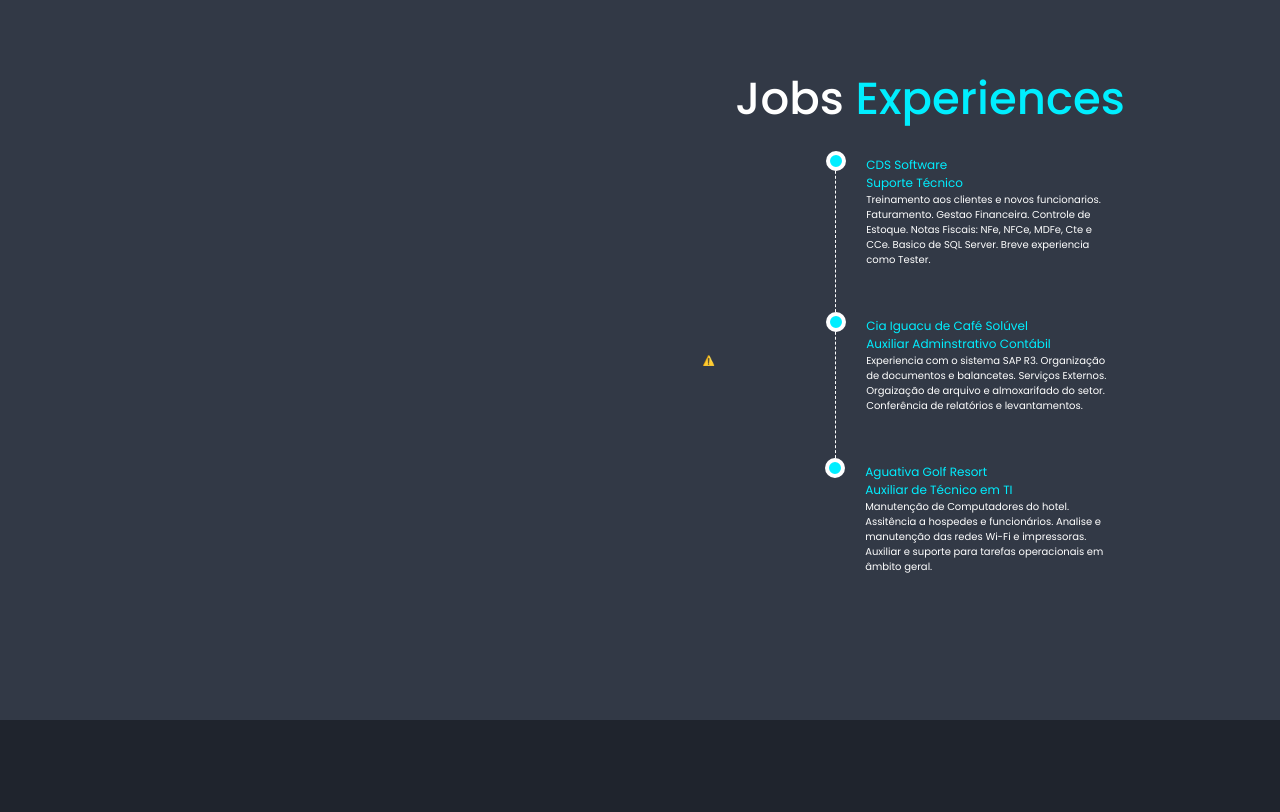
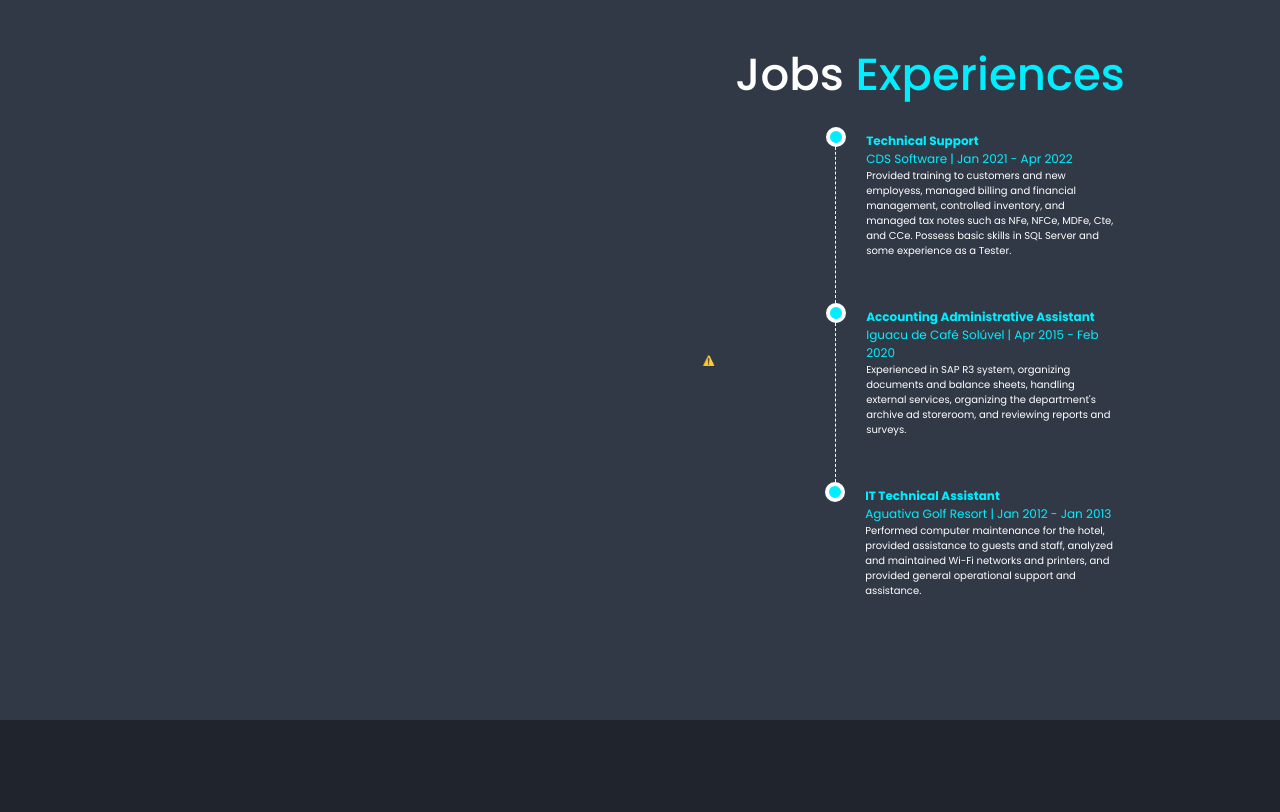
Before and after one commit to kauanzera/portfolio, a plain HTML site: page index.html in a window 1280 px wide. Shown: the part 880-1692 px from the top of the page. Drawn offline with nearby package versions, Linux system fonts and the light colour scheme; no server answers.

Commit message:
traduzido jobs experiences

```diff
--- a/css/style.css
+++ b/css/style.css
@@ -507,6 +507,10 @@ ul.rb li .timestamp {
   color: #fff;
 }
 
+.timestamp {
+  width: 250px;
+}
+
 .container-3 {
   width: 5em;
   vertical-align: right;
--- a/index.html
+++ b/index.html
@@ -42,9 +42,9 @@
   <!-- home section design -->
   <section class="home" id="home">
     <div class="home-content">
-      <h3>Hi, It's me</h3>
+      <h3>Hi, It's Me</h3>
       <h1>Kauan Felipe</h1>
-      <h3>and I'm <span class="multiple-text"></span></h3>
+      <h3>And I'm <span class="multiple-text"></span></h3>
       <p>
         Currently, I am studying Analysis and Systems Development at UTFPR and I am dedicated to learning more about
         front-end technologies such as React, HTML, CSS and JavaScript.
@@ -92,39 +92,31 @@
         <ul class="rb">
           <li class="rb-item" ng-repeat="itembx">
             <div class="timestamp">
-              CDS Software<br> Suporte Técnico
+              <strong>Technical Support</strong><br> CDS Software | Jan 2021 - Apr 2022
             </div>
-            <div class="item-title">Treinamento aos clientes e novos funcionarios.
-              Faturamento.
-              Gestao Financeira.
-              Controle de Estoque.
-              Notas Fiscais: NFe, NFCe, MDFe, Cte e CCe.
-              Basico de SQL Server.
-              Breve experiencia como Tester.
+            <div class="item-title">Provided training to customers and new employess, managed billing and financial
+              management, controlled inventory, and managed tax notes such as NFe, NFCe, MDFe, Cte, and CCe. Possess
+              basic skills in SQL Server and some experience as a Tester.
             </div>
 
           </li>
           <li class="rb-item" ng-repeat="itembx">
             <div class="timestamp">
-              Cia Iguacu de Café Solúvel<br> Auxiliar Adminstrativo Contábil
+              <strong>Accounting Administrative Assistant</strong> <br> Iguacu de Café Solúvel | Apr 2015 - Feb 2020
             </div>
-            <div class="item-title">Experiencia com o sistema SAP R3.
-              Organização de documentos e balancetes.
-              Serviços Externos.
-              Orgaização de arquivo e almoxarifado do setor.
-              Conferência de relatórios e levantamentos.
+            <div class="item-title">Experienced in SAP R3 system, organizing documents and balance sheets, handling
+              external services, organizing the department's archive ad storeroom, and reviewing reports and surveys.
             </div>
 
           </li>
 
           <li class="rb-item" ng-repeat="itembx">
             <div class="timestamp">
-              Aguativa Golf Resort<br> Auxiliar de Técnico em TI
+              <strong>IT Technical Assistant</strong><br> Aguativa Golf Resort | Jan 2012 - Jan 2013
             </div>
-            <div class="item-title">Manutenção de Computadores do hotel.
-              Assitência a hospedes e funcionários.
-              Analise e manutenção das redes Wi-Fi e impressoras.
-              Auxiliar e suporte para tarefas operacionais em âmbito geral.
+            <div class="item-title">Performed computer maintenance for the hotel, provided assistance to guests and
+              staff, analyzed and maintained Wi-Fi networks and printers, and provided general operational support and
+              assistance.
             </div>
 
           </li>
```
